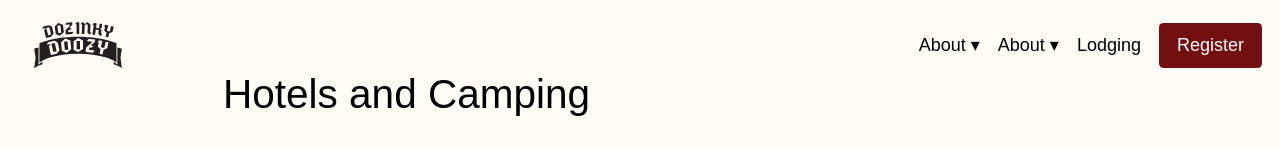
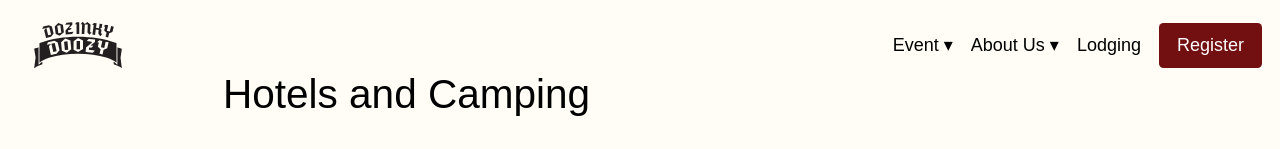
Before and after one commit to tblue1994/dozinky-doozy-website, a Next.js app: page /rider-rules in a window 1280 px wide. Shown: the top 149 px of the page. Built offline with nearby package versions, Linux system fonts and the light colour scheme; a web font is replaced by a local one.

Commit message:
Desktop nav children tdon't wrap

```diff
--- a/src/app/components/TopMenu.tsx
+++ b/src/app/components/TopMenu.tsx
@@ -15,6 +15,7 @@ export const TopMenu = ({
 }) => {
   const baseLinkClassNames = `mx-1 md:mx-2 text-${textColor}`;
   const linkClassNames = `${baseLinkClassNames} hover:underline`;
+  const childLinkClassNames = `${linkClassNames} inline-block w-max`;
   const popoverParentClassNames = `${baseLinkClassNames} group relative flex-shrink-0`;
   const popoverClassNames = clsx(
     "hidden group-hover:block absolute right-0 bg-opacity-85 rounded p-1 text-right",
@@ -52,11 +53,11 @@ export const TopMenu = ({
           const parent = item as NavItemWithChildren;
           return (
             <span className={popoverParentClassNames} key={parent.text}>
-              About &#9662;
+              {parent.text} &#9662;
               <ul className={popoverClassNames}>
                 {parent.children.map(({ href, text }) => (
                   <li key={`${parent.text}-${href}`}>
-                    <Link href={href} className={linkClassNames}>
+                    <Link href={href} className={childLinkClassNames}>
                       {text}
                     </Link>
                   </li>
```
